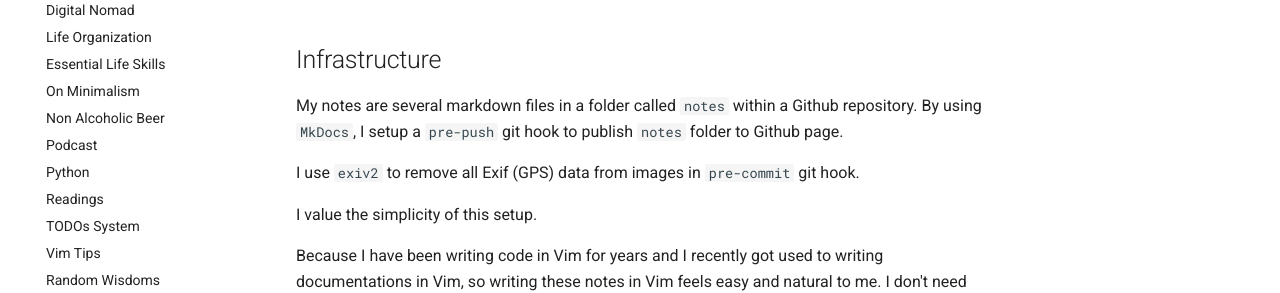
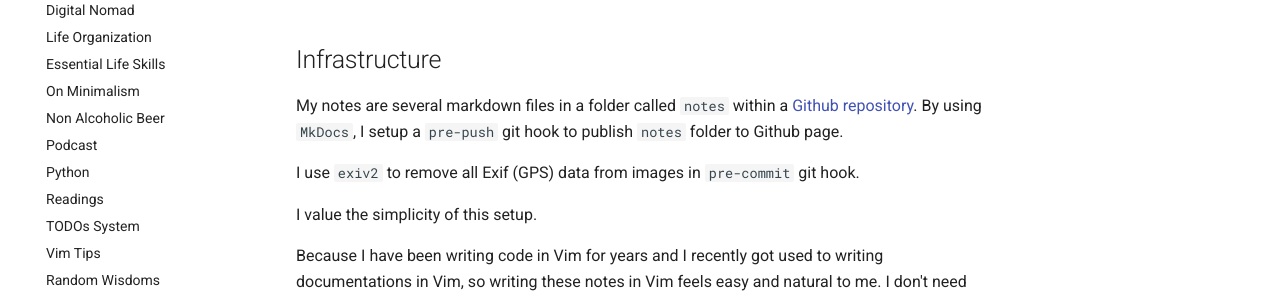
Before and after one commit to ynotstartups/notes, an MkDocs documentation site: the page built from notes/digital-garden.md, in a window 1280 px wide and 900 px high, scrolled down 1419 px. Shown: the part 511-804 px from the top of the window. Built offline with MkDocs 1.6.1 and Material for MkDocs 9.7.7, drawn with Linux system fonts in a browser that asks for light colours; part of the change alters nothing that is shown.

```diff
--- a/notes/digital-garden.md
+++ b/notes/digital-garden.md
@@ -59,7 +59,7 @@ Solution: perhaps use footnote and add related links at the end
 
 ## Infrastructure
 
-My notes are several markdown files in a folder called `notes` within a Github repository. By using `MkDocs`, I setup a `pre-push` git hook to publish `notes` folder to Github page.
+My notes are several markdown files in a folder called `notes` within a [Github repository](https://github.com/ynotstartups/notes). By using `MkDocs`, I setup a `pre-push` git hook to publish `notes` folder to Github page.
 
 I use `exiv2` to remove all Exif (GPS) data from images in `pre-commit` git hook.
 
```
